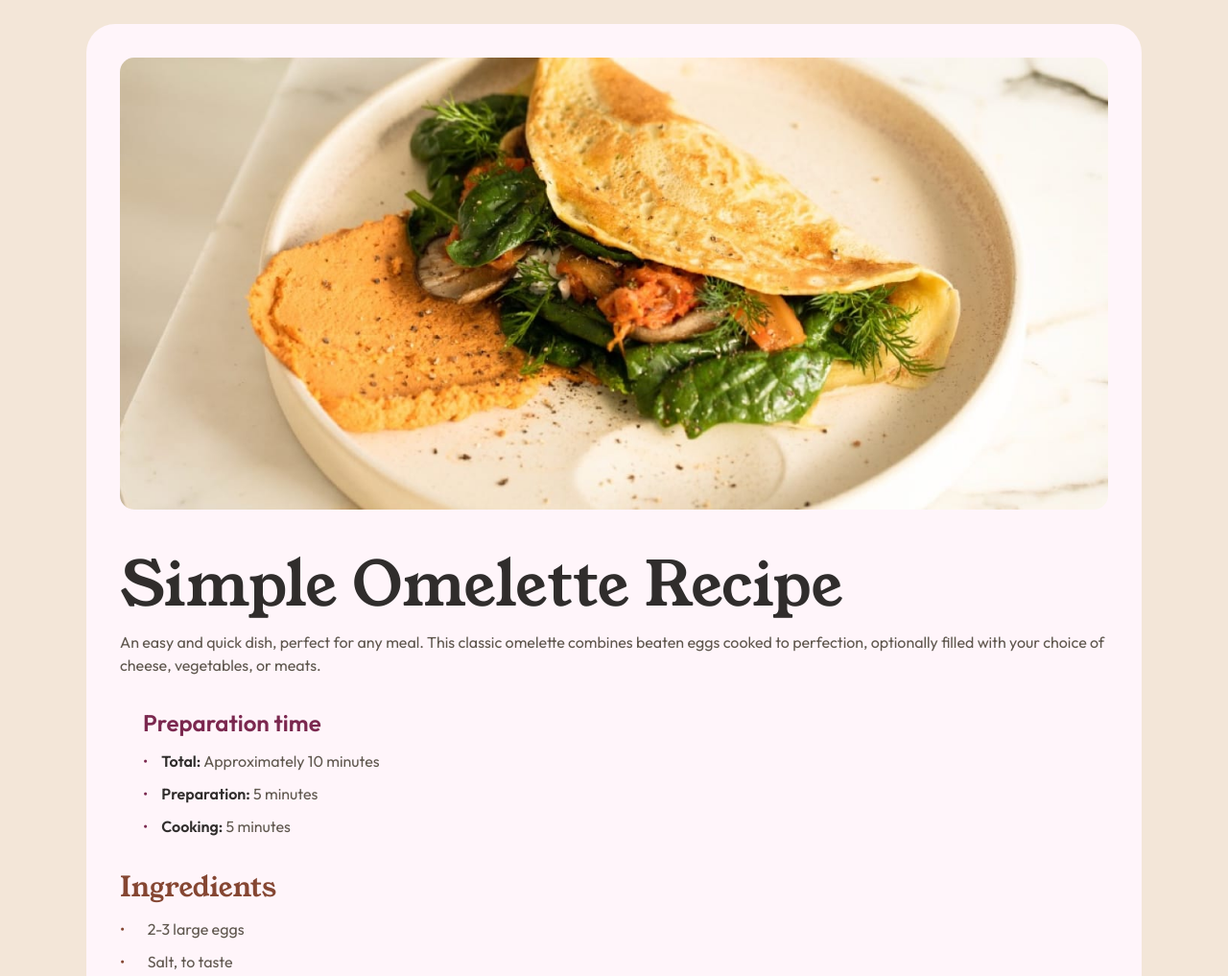
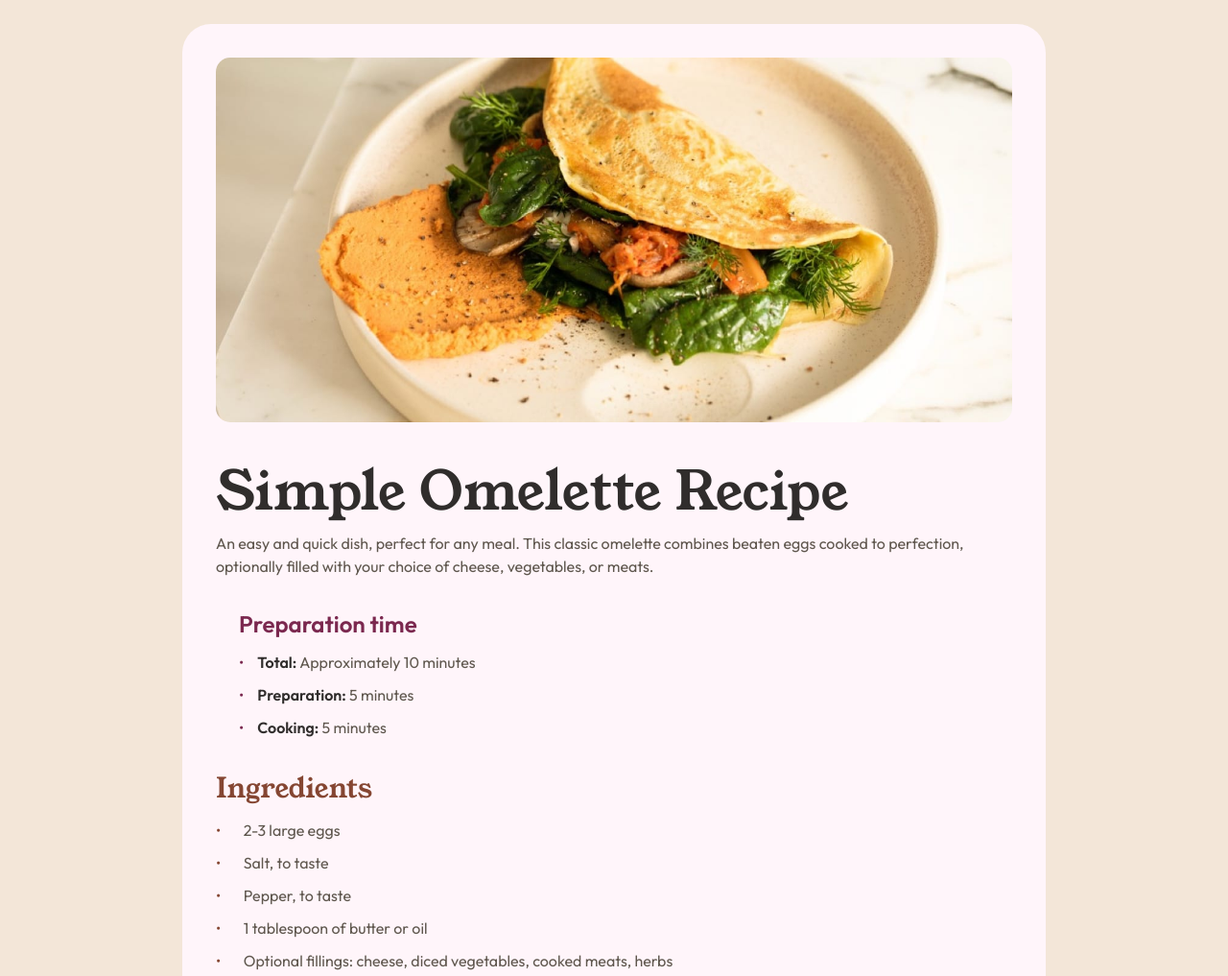
Before and after one commit to Silkiercomet/recipe-blog-component, a plain HTML site: page index.html in a window 1280 px wide. Shown: the top 1017 px of the page at 96% size. Drawn offline with Linux system fonts and the light colour scheme.

Commit message:
Update style.css

```diff
--- a/style.css
+++ b/style.css
@@ -69,7 +69,7 @@ h6 {
   font-family: "Young Serif", serif;
 }
 h1 {
-  font-size: 4rem;
+  font-size: 3.5rem;
   font-weight: 400;
   color: var(--DarkCharcoal);
 }
@@ -94,7 +94,7 @@ bold {
   padding: 35px;
   display: grid;
   gap: 30px;
-  max-width: 1100px;
+  max-width: 900px;
   margin-inline: auto;
   background-color: var(--RoseWhite);
 
```
